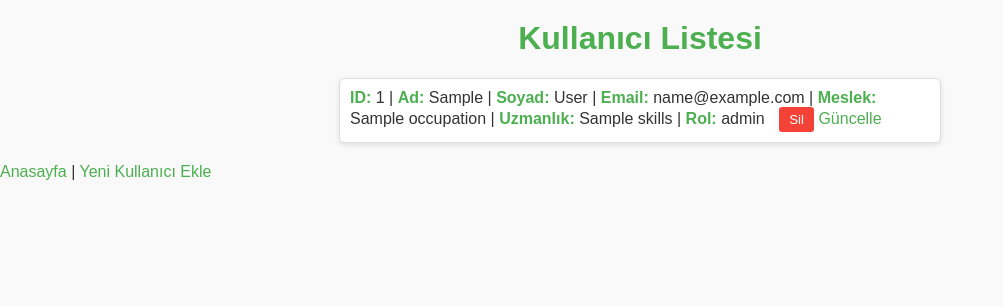
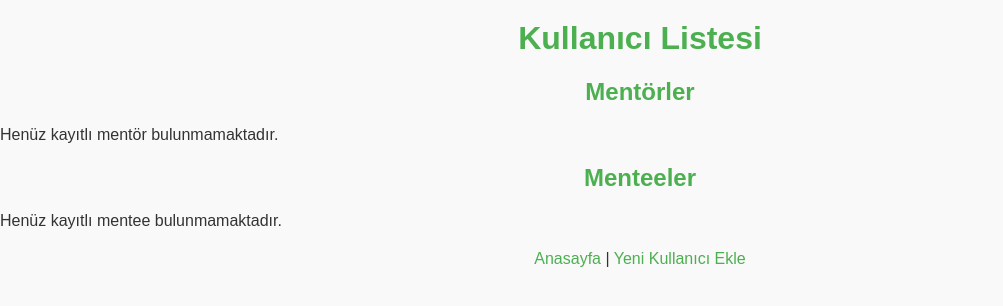
Before and after one commit to DEMFORA/VETRA, a Flask app: template mentorship_app/templates/list_users.html in a window 1280 px wide. Shown: the top 306 px of the page, without its empty margins (0-1003 px from the left). Run offline with Flask 3, Linux system fonts and the light colour scheme; the template is opened without the code that fills it: most values are stand-ins (such as "Sample title", 1, 10 or a date in 2020).

Commit message:
Yeni özellik eklendi / Hata düzeltildi

```diff
--- a/mentorship_app/static/style.css
+++ b/mentorship_app/static/style.css
@@ -7,7 +7,7 @@ body {
     color: #333;
 }
 
-h1 {
+h1, h2 {
     color: #4CAF50;
     text-align: center;
     margin-top: 20px;
@@ -71,40 +73,32 @@ form button:hover {
     background-color: #45a049;
 }
 
-/* User List Styles */
-ul {
-    list-style-type: none;
-    padding: 0;
+/* User Card Styles */
+.user-card {
+    border: 1px solid #ddd;
+    border-radius: 8px;
+    margin: 15px auto;
+    padding: 15px;
+    background-color: #fff;
+    box-shadow: 0 2px 5px rgba(0,0,0,0.1);
     max-width: 600px;
-    margin: 20px auto;
-    background-color: white;
-    border: 1px solid #ddd;
-    border-radius: 5px;
-    box-shadow: 0 2px 5px rgba(0, 0, 0, 0.1);
 }
 
-ul li {
-    padding: 10px;
-    border-bottom: 1px solid #ddd;
-}
-
-ul li:last-child {
-    border-bottom: none;
-}
-
-ul li strong {
+.user-card strong {
+    display: inline-block;
+    min-width: 90px;
     color: #4CAF50;
 }
 
-button {
-    margin-left: 10px;
-    padding: 5px 10px;
+.user-card button {
+    margin-top: 10px;
+    padding: 6px 12px;
     border: none;
     border-radius: 3px;
     cursor: pointer;
 }
 
-button:hover {
+.user-card button:hover {
     opacity: 0.9;
 }
 
--- a/mentorship_app/templates/index.html
+++ b/mentorship_app/templates/index.html
@@ -13,6 +13,8 @@
         <a href="/">Anasayfa</a> |
         <a href="/list-users">Kullanıcı Listele</a> |
         <a href="/add-user-form">Kullanıcı Ekle</a>
+        <a href="/match-users" class="match-button">🤝 Eşleşmeleri Göster</a>
+
     </nav>
     <p style="text-align: center; font-size: 1.2em; margin-top: 20px;"> VETRA'da yeni misiniz? <a href="/add-user-form" class="join-link">HEMEN KATILIN!</a></p>
 </body>
--- a/mentorship_app/templates/list_users.html
+++ b/mentorship_app/templates/list_users.html
@@ -1,33 +1,60 @@
 <!DOCTYPE html>
 <html lang="tr">
 <head>
-    <link rel="stylesheet" href="/static/style.css">
     <meta charset="UTF-8">
     <title>Kullanıcı Listesi</title>
+    <link rel="stylesheet" href="/static/style.css">
 </head>
 <body>
     <h1>Kullanıcı Listesi</h1>
+
+    <!-- MENTÖRLER -->
+    <h2>Mentörler</h2>
+    {% if users|selectattr('role', 'equalto', 'mentor')|list %}
     <ul>
-        {% for user in users %}
-        <li>
-            <strong>ID:</strong> {{ user.id }} |
-            <strong>Ad:</strong> {{ user.first_name }} |
-            <strong>Soyad:</strong> {{ user.last_name }} |
-            <strong>Email:</strong> {{ user.email }} |
-            <strong>Meslek:</strong> {{ user.occupation }} |
-            <strong>Uzmanlık:</strong> {{ user.skills }} |
-            <strong>Rol:</strong> {{ user.role }}
+        {% for user in users if user.role == 'mentor' %}
+        <li class="user-card">
+            <strong>ID:</strong> {{ user.id }}<br>
+            <strong>Ad:</strong> {{ user.first_name }}<br>
+            <strong>Soyad:</strong> {{ user.last_name }}<br>
+            <strong>Email:</strong> {{ user.email }}<br>
+            <strong>Meslek:</strong> {{ user.occupation }}<br>
+            <strong>Mentörlük Alanı:</strong> {{ user.skills }}<br>
 
-            <!-- Sil Butonu -->
             <button onclick="deleteUser({{ user.id }})">Sil</button>
-
-            <!-- Form Tabanlı Güncelleme Linki -->
-            <a href="/edit-user/{{ user.id }}">Güncelle</a>
+            <a href="/edit-user/{{ user.id }}"><button>Güncelle</button></a>
         </li>
         {% endfor %}
     </ul>
+    {% else %}
+    <p>Henüz kayıtlı mentör bulunmamaktadır.</p>
+    {% endif %}
 
-    <p><a href="/">Anasayfa</a> | <a href="/add-user-form">Yeni Kullanıcı Ekle</a></p>
+    <!-- MENTEELER -->
+    <h2>Menteeler</h2>
+    {% if users|selectattr('role', 'equalto', 'mentee')|list %}
+    <ul>
+        {% for user in users if user.role == 'mentee' %}
+        <li class="user-card">
+            <strong>ID:</strong> {{ user.id }}<br>
+            <strong>Ad:</strong> {{ user.first_name }}<br>
+            <strong>Soyad:</strong> {{ user.last_name }}<br>
+            <strong>Email:</strong> {{ user.email }}<br>
+            <strong>Meslek:</strong> {{ user.occupation }}<br>
+            <strong>Menteelik Alanı:</strong> {{ user.skills }}<br>
+
+            <button onclick="deleteUser({{ user.id }})">Sil</button>
+            <a href="/edit-user/{{ user.id }}"><button>Güncelle</button></a>
+        </li>
+        {% endfor %}
+    </ul>
+    {% else %}
+    <p>Henüz kayıtlı mentee bulunmamaktadır.</p>
+    {% endif %}
+
+    <p style="text-align: center; margin-top: 20px;">
+        <a href="/">Anasayfa</a> | <a href="/add-user-form">Yeni Kullanıcı Ekle</a>
+    </p>
 
     <script>
     function deleteUser(userId) {
```
Also changed, not shown: other parts of mentorship_app/static/style.css (+30 -1 lines), mentorship_app/models.py (+31 -31 lines), mentorship_app/routes.py (+69 -37 lines), mentorship_app/templates/match_results.html (added, +39 -0 lines), mentorship.db (deleted), mentorship_app/mentorship.db (added), 1 other file.
